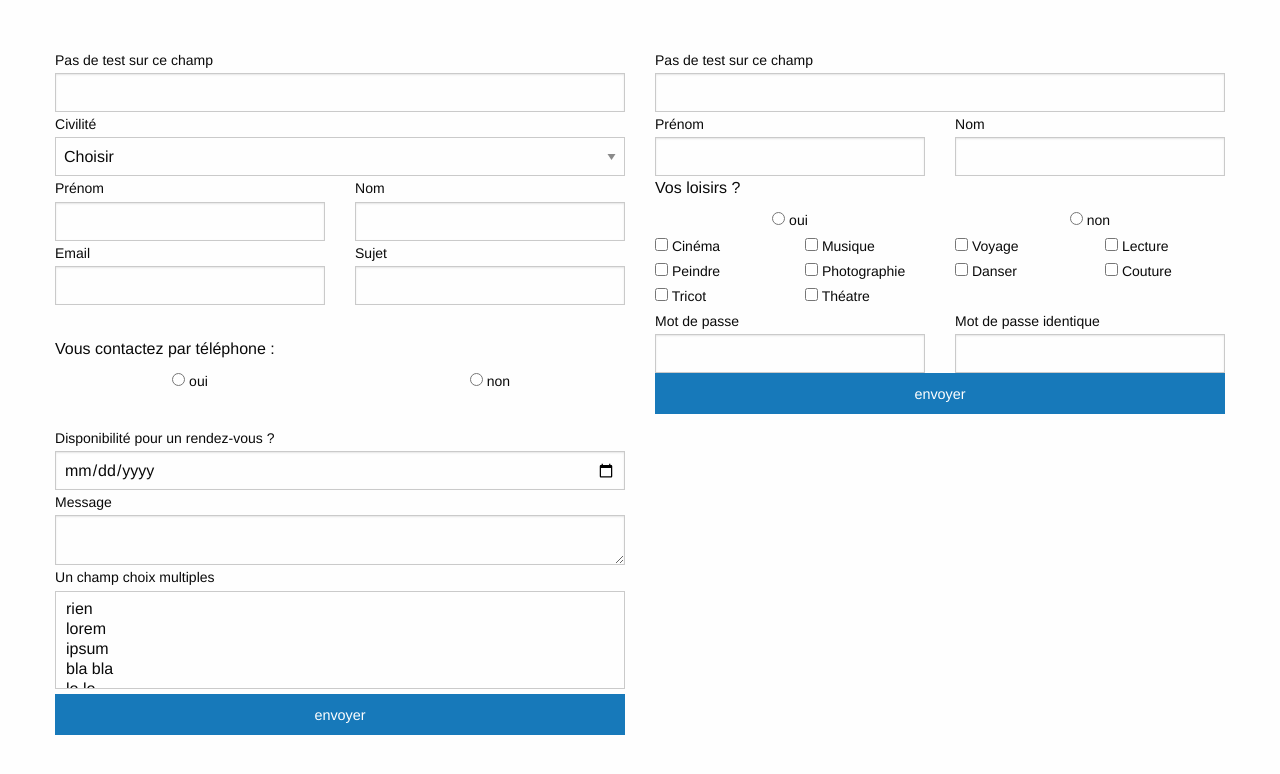
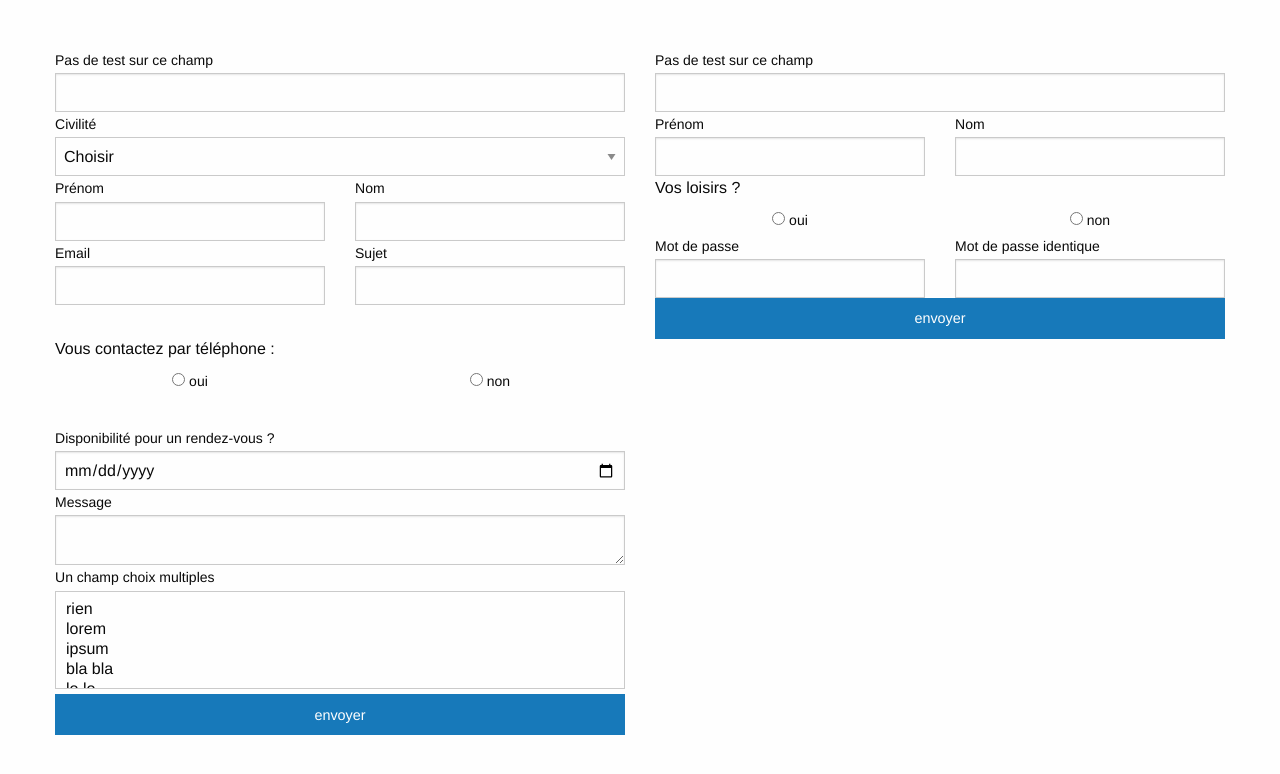
Before and after one commit to niux3/validator, a website built with Vite: page index.html in a window 1280 px wide. Built offline with nearby package versions, Linux system fonts and the light colour scheme.

Commit message:
fix: require on checkbox

```diff
--- a/index.html
+++ b/index.html
@@ -130,43 +130,43 @@
                             <div id="hobies-container">
                                 <div class="grid-x grid-margin-x">
                                     <label class="cell medium-3">
-                                        <input type="checkbox" id="hobbiesMovies" name="hobbies[]" value="Cinéma" class="require checkbox">
+                                        <input type="checkbox" id="hobbiesMovies" name="hobbies" value="Cinéma" class="checkbox">
                                         <span>Cinéma</span>
                                     </label>
                                     <label class="cell medium-3">
-                                        <input type="checkbox" id="hobbiesMusic" name="hobbies[]" value="Musique" class="require checkbox">
+                                        <input type="checkbox" id="hobbiesMusic" name="hobbies" value="Musique" class="checkbox">
                                         <span>Musique</span>
                                     </label>
                                     <label class="cell medium-3">
-                                        <input type="checkbox" id="hobbiestravel" name="hobbies[]" value="Voyage" class="require checkbox">
+                                        <input type="checkbox" id="hobbiestravel" name="hobbies" value="Voyage" class="checkbox">
                                         <span>Voyage</span>
                                     </label>
                                     <label class="cell medium-3">
-                                        <input type="checkbox" id="hobbiesRead" name="hobbies[]" value="Lecture" class="require checkbox">
+                                        <input type="checkbox" id="hobbiesRead" name="hobbies" value="Lecture" class="checkbox">
                                         <span>Lecture</span>
                                     </label>
                                     <label class="cell medium-3">
-                                        <input type="checkbox" id="hobbiesDraw" name="hobbies[]" value="Peindre" class="require checkbox">
+                                        <input type="checkbox" id="hobbiesDraw" name="hobbies" value="Peindre" class="checkbox">
                                         <span>Peindre</span>
                                     </label>
                                     <label class="cell medium-3">
-                                        <input type="checkbox" id="hobbiesPhoto" name="hobbies[]" value="Photographie" class="require checkbox">
+                                        <input type="checkbox" id="hobbiesPhoto" name="hobbies" value="Photographie" class="checkbox">
                                         <span>Photographie</span>
                                     </label>
                                     <label class="cell medium-3">
-                                        <input type="checkbox" id="hobbiesDanse" name="hobbies[]" value="Danser" class="require checkbox">
+                                        <input type="checkbox" id="hobbiesDanse" name="hobbies" value="Danser" class="checkbox">
                                         <span>Danser</span>
                                     </label>
                                     <label class="cell medium-3">
-                                        <input type="checkbox" id="hobbiesA" name="hobbies[]" value="Couture" class="require checkbox">
+                                        <input type="checkbox" id="hobbiesA" name="hobbies" value="Couture" class="checkbox">
                                         <span>Couture</span>
                                     </label>
                                     <label class="cell medium-3">
-                                        <input type="checkbox" id="hobbiesB" name="hobbies[]" value="Tricot" class="require checkbox">
+                                        <input type="checkbox" id="hobbiesB" name="hobbies" value="Tricot" class="checkbox">
                                         <span>Tricot</span>
                                     </label>
                                     <label class="cell medium-3">
-                                        <input type="checkbox" id="hobbiesTheater" name="hobbies[]" value="Théatre" class="require checkbox">
+                                        <input type="checkbox" id="hobbiesTheater" name="hobbies" value="Théatre" class="checkbox">
                                         <span>Théatre</span>
                                     </label>
                                 </div>
--- a/src/main.ts
+++ b/src/main.ts
@@ -101,7 +101,7 @@ let defaultErrorMessage = "Ce champ ne doit pas être vide",
                     "error" : defaultErrorMessage
                 }
             },
-            "hobbies[]":{
+            "hobbies":{
                 "target" : {
                     "error" : ".hobbiesMessage",
                 },
@@ -200,24 +200,24 @@ if(document.getElementById('phone')){
     })
 }
 //add require fields if you answer 'yes'
-if(document.getElementsByName('hobbies[]')){
-    let $hobbies = document.getElementsByName('hobbies[]'),
-        $hobbiesContainer = document.getElementById('hobies-container');
+if(document.getElementsByName('hobbies')){
+    let $hobbies = document.getElementsByName('hobbies'),
+        $hobbiesContainer = document.getElementById('hobies-container')
     document.getElementsByName('hobbiesChoice').forEach(($radio) =>{
         $radio.addEventListener('change', (e)=>{
             if(e.target.checked && e.target.id === "hobbiesYes"){
-                $hobbiesContainer.style.display = 'block';
+                $hobbiesContainer.style.display = 'block'
                 $hobbies.forEach(($checkbox)=>{
-                    validate.addRequireField($checkbox);
-                });
+                    validate.addRequireField($checkbox)
+                })
             }else{
-                $hobbiesContainer.style.display = 'none';
+                $hobbiesContainer.style.display = 'none'
                 $hobbies.forEach(($checkbox)=>{
-                    validate.removeRequireField($checkbox);
-                });
+                    validate.removeRequireField($checkbox)
+                })
             }
-        });
-    });
+        })
+    })
 }
 
 console.log("'dom@dom' ===  format email --> ", validate.check('dom@dom', 'isemail'))
--- a/static/css/styles.css
+++ b/static/css/styles.css
@@ -31,3 +31,6 @@ textarea{
     min-height: 100px;
     resize: vertical;
 }
+#hobies-container{
+    display: none;
+}
```
